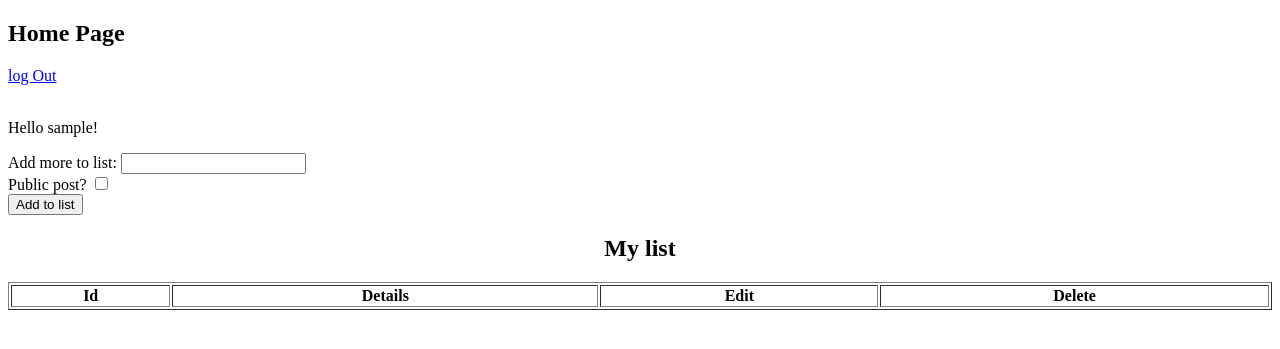
After one commit to NickyGuants/FirstSite-PHP, a PHP site: page /home.php in a window 1280 px wide. The commit adds this page. Shown: the top 349 px of the page. Run offline with PHP 8.4, Linux system fonts and the light colour scheme; the visitor is signed in with stand-in values (Sample User, id 1); lists and menus that the app fills with data are empty.

Commit message:
Added a home page for the logged in users

```diff
--- a/checklogin.php
+++ b/checklogin.php
@@ -27,7 +27,7 @@ if($exists>0){
             header("location: home.php");
         }
     }else{
-        #Print '<script>alert("Incorrect Password!");</script>';
+        Print '<script>alert("Incorrect Password!");</script>';
         Print '<script>window.location.assign("login.php");</script>';
     }
 }else{
--- /dev/null
+++ b/home.php
@@ -0,0 +1,37 @@
+<!DOCTYPE html>
+<html lang="en">
+<head>
+    <meta charset="UTF-8">
+    <meta http-equiv="X-UA-Compatible" content="IE=edge">
+    <meta name="viewport" content="width=device-width, initial-scale=1.0">
+    <title>My first php website</title>
+</head>
+<?php
+session_start();
+if($_SESSION['user']){
+
+}else{
+    header("location: index.php");
+}
+$user=$_SESSION['user'];
+?>
+<body>
+    <h2>Home Page</h2>
+    <a href="logout.php">log Out</a><br/><br/>
+    <p>Hello <?php Print "$user"?>!</p> <!--Displays user's name-->
+    <form action="add.php" method="POST">
+        Add more to list: <input type="text" name="details" /> <br/>
+        Public post? <input type="checkbox" name="public[]" value="yes" /> <br/>
+        <input type="submit" value="Add to list"/>
+    </form>
+    <h2 align="center">My list</h2>
+    <table border="1px" width="100%">
+        <tr>
+            <th>Id</th>
+            <th>Details</th>
+            <th>Edit</th>
+            <th>Delete</th>
+        </tr>
+    </table>
+</body>
+</html>
--- /dev/null
+++ b/logout.php
@@ -0,0 +1,5 @@
+<?php
+    session_start();
+    session_destroy();
+    header("location:index.php");
+?>
--- a/register.php
+++ b/register.php
@@ -20,14 +20,10 @@
     $mysqli=mysqli_connect("localhost", "root", "", "first_db");
     if(mysqli_connect_errno()){
         echo "Failed to connect to the database:". mysqli_connect_error();
-    }else{
-        echo "connected";
     }
     if($_SERVER['REQUEST_METHOD']=="POST"){
         $username=mysqli_real_escape_string($mysqli,$_POST['username']);
         $password=mysqli_real_escape_string($mysqli,$_POST['password']);
-        echo "Username Entered is: ". $username."<br/>";
-        echo "Password Entered is: ". $password."<br/>";
 
         $bool=true;
 
```
